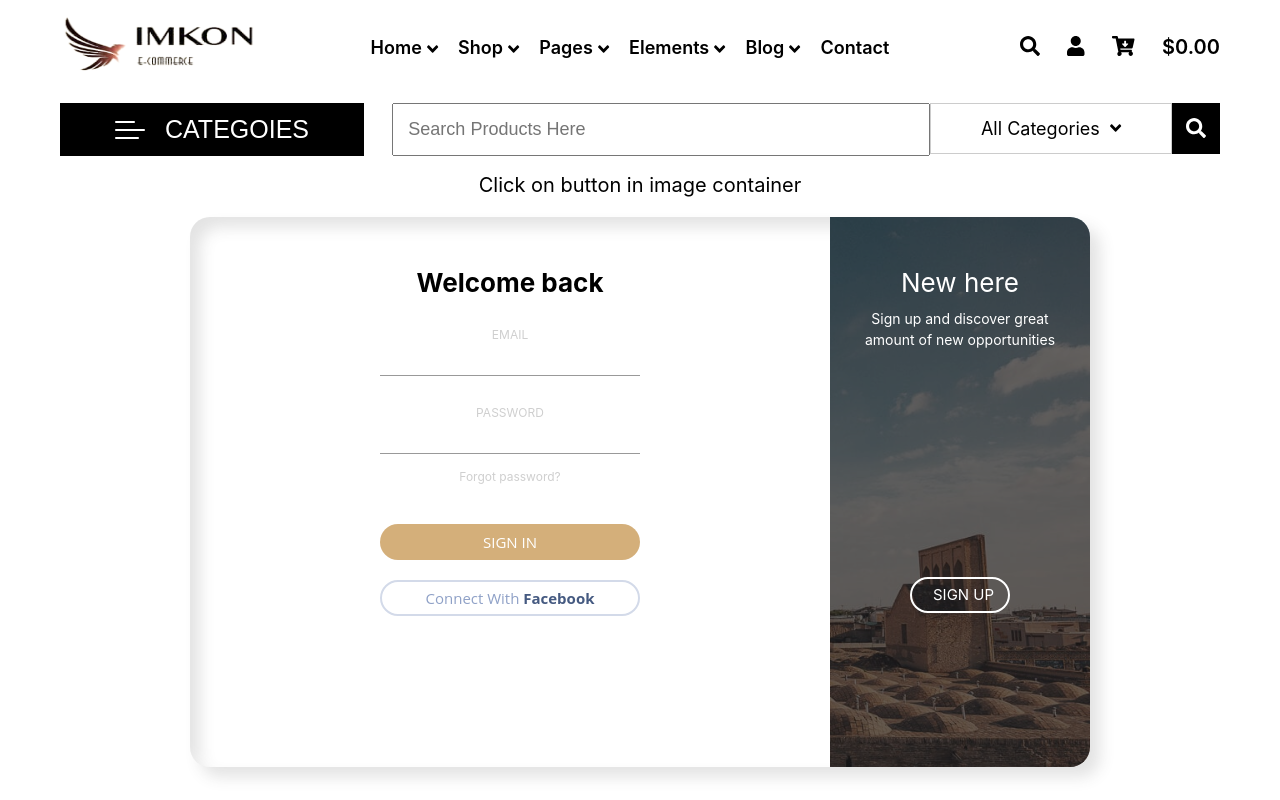
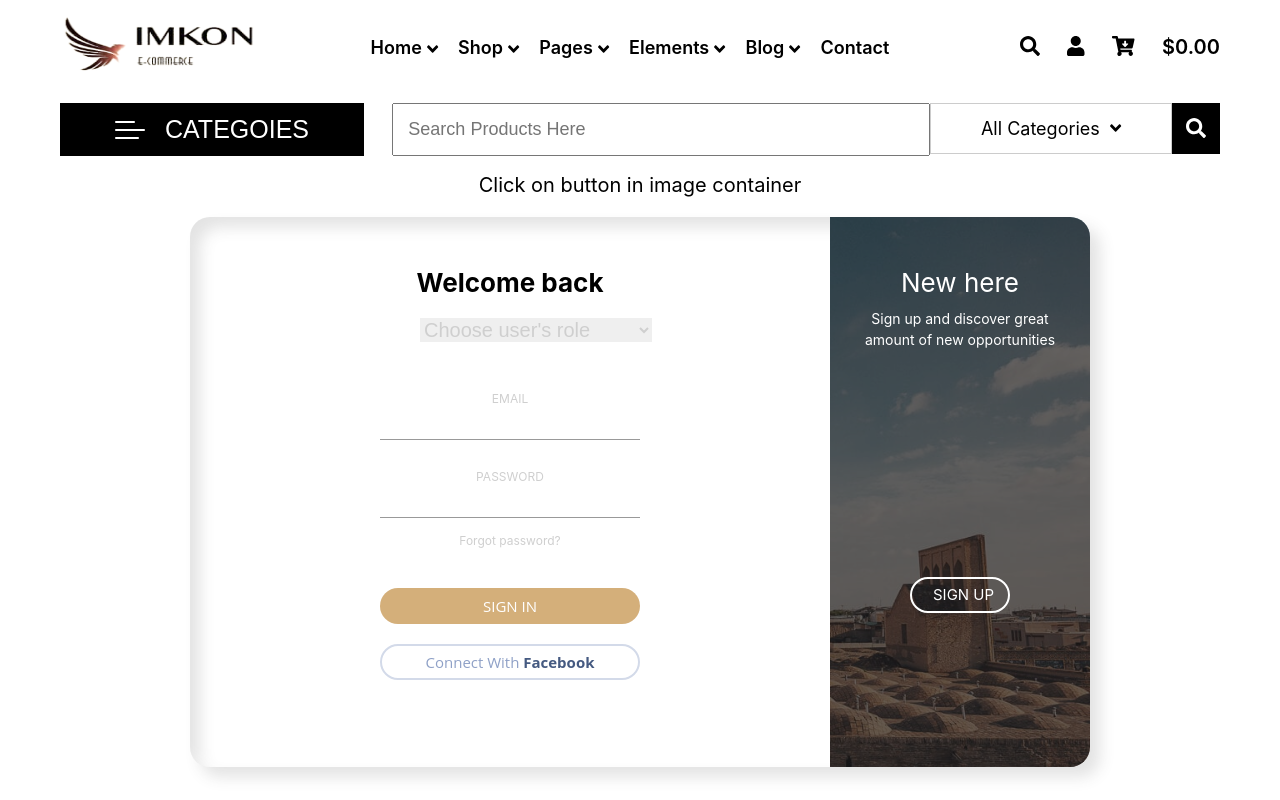
Before and after one commit to senigama1990/online-shop-react-full, a React (Create React App) app: page /register in a window 1280 px wide. Shown: the top 800 px of the page. Built offline with nearby package versions, Linux system fonts and the light colour scheme.

Commit message:
added select part in register page

```diff
--- a/src/Pages/Register/Register.css
+++ b/src/Pages/Register/Register.css
@@ -46,7 +46,15 @@
     transition: transform 1.2s ease-in-out, -webkit-transform 1.2s ease-in-out;
     padding: 50px 30px 0;
 }
-
+.signSelect {
+    display: inline-block;
+    border: none;
+    outline: none;
+    font-size: 20px;
+    margin: 20px 200px;
+    color: #cfcfcf;
+    width: 40%;
+}
 .sub-cont {
     overflow: hidden;
     position: absolute;
@@ -250,6 +258,7 @@
     text-align: center;
     font-size: 12px;
     color: #cfcfcf;
+    cursor: pointer;
 }
 
 .register .submit {
--- a/src/Pages/Register/Register.js
+++ b/src/Pages/Register/Register.js
@@ -9,13 +9,18 @@ function Register({ signupToggle, setSignupToggle }) {
             <div className="cont" id={signupToggle ? 's--signup' : ''}>
                 <div className="form sign-in">
                     <h2>Welcome back</h2>
-                    <label htmlFor="">
+                    <select className='signSelect'>
+                        <option selected value="role" disabled>Choose user's role</option>
+                        <option value="seller">Seller</option>
+                        <option value="client">Client</option>
+                    </select>
+                    <label htmlFor="signInEmail">
                         <span>Email</span>
-                        <input type="email" />
+                        <input id='signInEmail' type="email" required />
                     </label>
-                    <label htmlFor="">
+                    <label htmlFor="signInPass">
                         <span>Password</span>
-                        <input type="password" />
+                        <input id='signInPass' type="password" required/>
                     </label>
                     <p className="forgot-pass">Forgot password?</p>
                     <button type='button' className='submit'>Sign In</button>
@@ -38,17 +43,17 @@ function Register({ signupToggle, setSignupToggle }) {
                     </div>
                     <div className="form sign-up">
                         <h2>Time to feel like home</h2>
-                        <label htmlFor="">
+                        <label htmlFor="signUpName">
                             <span>Name</span>
-                            <input type="text" />
+                            <input id='signUpName' type="text" />
                         </label>
-                        <label htmlFor="">
+                        <label htmlFor="signUpEmail">
                             <span>Email</span>
-                            <input type="email" />
+                            <input id='signUpEmail' type="email" />
                         </label>
-                        <label htmlFor="">
+                        <label htmlFor="signUpPass">
                             <span>Password</span>
-                            <input type="password" />
+                            <input id='signUpPass' type="password" />
                         </label>
                         <button type='button' className='submit'>Sign In</button>
                         <button type='button' className='fb-btn'>Connect With <span>Facebook</span> </button>
```
